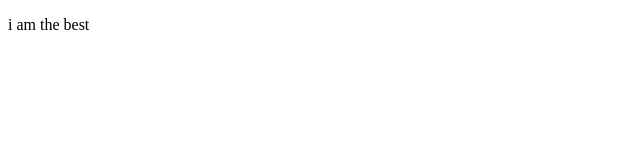
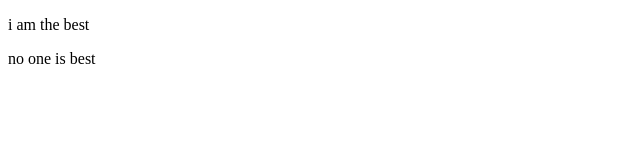
Before and after one commit to katariavishant/test-project, a plain HTML site: page index.html in a window 1280 px wide. Shown: the full height of the page, 0-640 px from the left. Drawn offline with Linux system fonts and the light colour scheme.

Commit message:
this is a new feature

```diff
--- a/index.html
+++ b/index.html
@@ -7,5 +7,6 @@
   </head>
   <body>
     <p>i am the best</p>
+    <p>no one is best</p>
   </body>
 </html>
```
